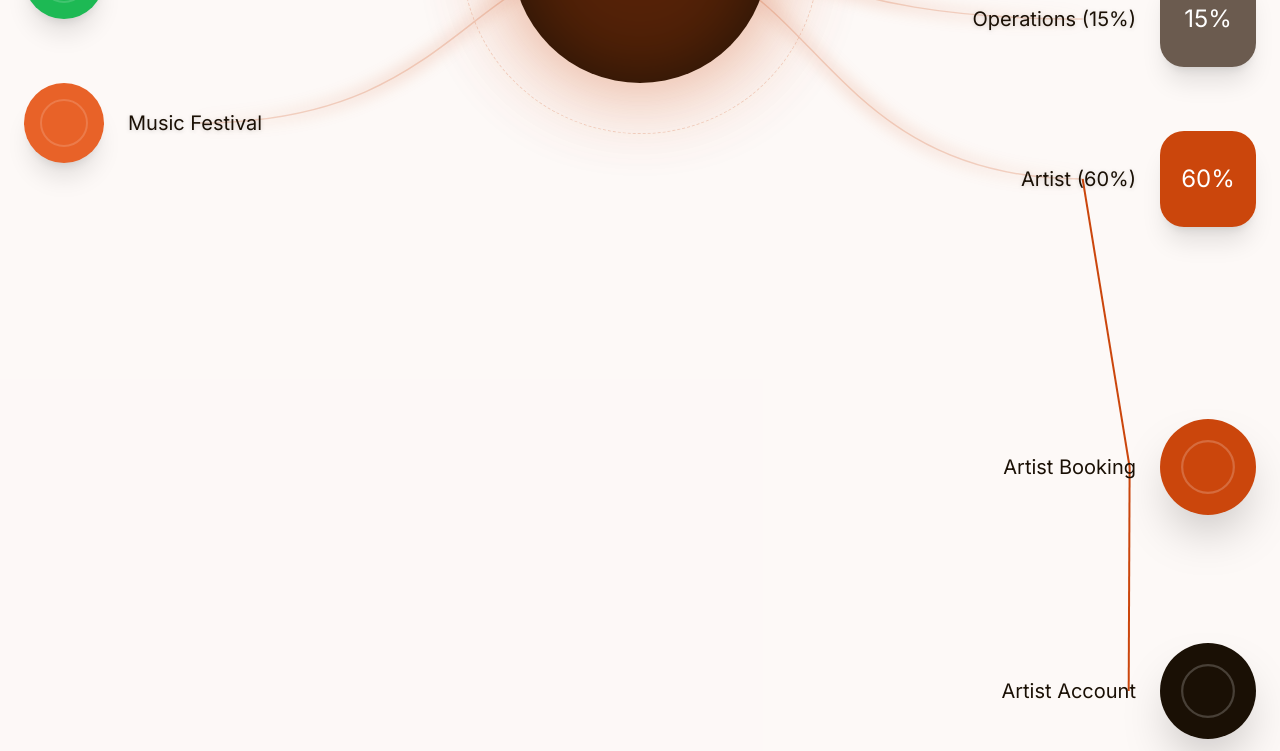
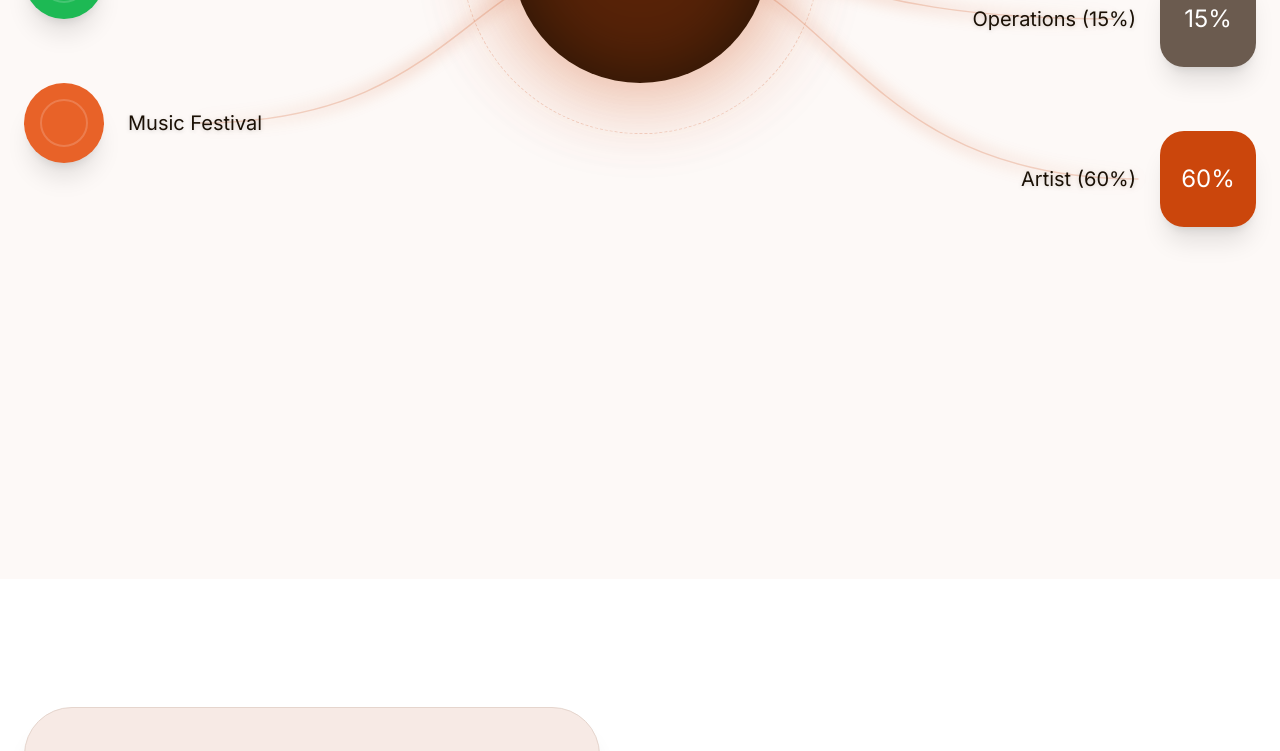
Before and after one commit to Studio-1947/sundargaan-webapp, a React (Vite) app: page /impact in a window 1280 px wide. Shown: the part 1400-2151 px from the top of the page. Built offline with nearby package versions, Linux system fonts and the light colour scheme; a web font is replaced by a local one.

Commit message:
feat: introduce ImpactPage component with an interactive flow visualization of revenue sources and impact funnels.

```diff
--- a/src/pages/ImpactPage.tsx
+++ b/src/pages/ImpactPage.tsx
@@ -12,13 +12,11 @@ const ImpactPage: React.FC = () => {
   const sourceRefs = useRef<(HTMLDivElement | null)[]>([])
   const hubRef = useRef<HTMLDivElement>(null)
   const outputRefs = useRef<(HTMLDivElement | null)[]>([])
-  const detailRefs = useRef<(HTMLDivElement | null)[]>([])
 
   const [paths, setPaths] = useState<{
     sources: string[];
     outputs: string[];
-    details: string[];
-  }>({ sources: [], outputs: [], details: [] })
+  }>({ sources: [], outputs: [] })
 
   const calculatePaths = () => {
     if (!containerRef.current || !hubRef.current) return
@@ -52,22 +50,7 @@ const ImpactPage: React.FC = () => {
       return `M ${hubCenter.x} ${hubCenter.y} C ${cp1x} ${hubCenter.y} ${cp1x} ${center.y} ${center.x} ${center.y}`
     })
 
-    // Calculate artist output to detail path
-    const detailPaths: string[] = []
-    const artistOutput = outputRefs.current[3]
-    if (artistOutput && detailRefs.current[0]) {
-      const artCenter = getPoint(artistOutput)
-      const d1Center = getPoint(detailRefs.current[0])
-
-      detailPaths.push(`M ${artCenter.x} ${artCenter.y} L ${d1Center.x} ${d1Center.y}`)
-
-      if (detailRefs.current[1]) {
-        const d2Center = getPoint(detailRefs.current[1]!)
-        detailPaths.push(`M ${d1Center.x} ${d1Center.y} L ${d2Center.x} ${d2Center.y}`)
-      }
-    }
-
-    setPaths({ sources: newSourcePaths, outputs: newOutputPaths, details: detailPaths })
+    setPaths({ sources: newSourcePaths, outputs: newOutputPaths })
   }
 
   useLayoutEffect(() => {
@@ -198,7 +181,7 @@ const ImpactPage: React.FC = () => {
                 { id: 'ops', label: t('impact.flow.output.ops'), color: 'bg-ink-muted' },
                 { id: 'artist', label: t('impact.flow.output.artist'), color: 'bg-brand-primary' },
               ].map((out, i) => (
-                <div key={out.id} className="space-y-16">
+                <div key={out.id} className="flex flex-col items-end">
                   <motion.div
                     id={`output-${out.id}`}
                     ref={el => { outputRefs.current[i] = el }}
@@ -215,31 +198,6 @@ const ImpactPage: React.FC = () => {
                        </span>
                     </div>
                   </motion.div>
-
-                  {/* Deep-dive path for Artist 60% */}
-                  {out.id === 'artist' && (
-                    <div className="pt-32 space-y-32 flex flex-col items-end">
-                      {[
-                        { id: 'booking', label: t('impact.flow.detail.booking'), color: 'bg-[#CB460C]' },
-                        { id: 'account', label: t('impact.flow.detail.account'), color: 'bg-ink' },
-                      ].map((detail, j) => (
-                        <motion.div
-                          key={detail.id}
-                          ref={el => { detailRefs.current[j] = el }}
-                          initial={{ opacity: 0, y: 30 }}
-                          whileInView={{ opacity: 1, y: 0 }}
-                          viewport={{ once: true }}
-                          transition={{ delay: 1.5 + (j * 0.3) }}
-                          className="flex items-center gap-6 group"
-                        >
-                          <span className="font-display text-xl text-[#1a1005] group-hover:text-[#CB460C] transition-colors">{detail.label}</span>
-                          <div className={`w-24 h-24 rounded-full ${detail.color} flex items-center justify-center shadow-2xl group-hover:scale-110 transition-transform duration-500`}>
-                            <motion.div animate={{ scale: [1, 1.2, 1] }} transition={{ duration: 2, repeat: Infinity }} className="w-12 h-12 rounded-full border-2 border-white/20" />
-                          </div>
-                        </motion.div>
-                      ))}
-                    </div>
-                  )}
                 </div>
               ))}
             </div>
@@ -308,21 +266,6 @@ const ImpactPage: React.FC = () => {
                    />
                  </g>
                ))}
-
-               {/* Artist Deep Dive Path */}
-               {paths.details.map((d, i) => (
-                 <motion.path
-                    key={`detail-path-${i}`}
-                    d={d}
-                    stroke="#CB460C"
-                    strokeWidth="2"
-                    strokeDasharray="10 10"
-                    fill="none"
-                    initial={{ pathLength: 0 }}
-                    whileInView={{ pathLength: 1 }}
-                    transition={{ duration: 1, delay: 2 + (i * 0.5) }}
-                 />
-               ))}
             </svg>
           </div>
         </div>
```
